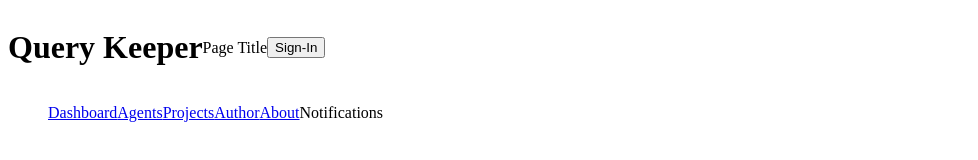
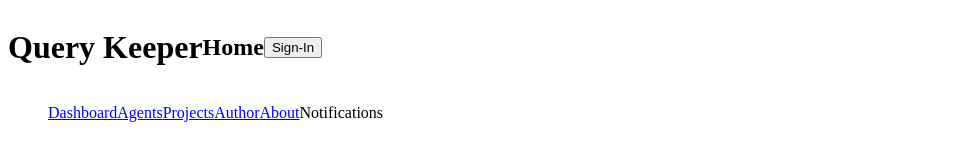
Before and after one commit to jraczynski6/query-keeper, a React (Vite) app: page / in a window 1280 px wide. Shown: the top 160 px of the page, without its empty margins (0-978 px from the left). Built offline with nearby package versions, Linux system fonts and the light colour scheme.

Commit message:
Add dynamic page titles

```diff
--- a/src/components/Header.jsx
+++ b/src/components/Header.jsx
@@ -1,8 +1,20 @@
-export default function Header({isAuthenticated, onSignInClick, pageTitle}) {
+import { useLocation } from "react-router-dom";
+
+export default function Header({ isAuthenticated, onSignInClick }) {
+    const location = useLocation();
+
+    //convert path to page title
+    const pageTitle = location.pathname === "/"
+        ? "Home"
+        : location.pathname
+            .replace("/", "") //remove slash
+            .replace(/-/g, " ") //replace hyphens
+            .replace(/\b\w/g, c => c.toUpperCase()); //capitalize letters.
+
     return (
         <header className="app-header">
             <h1>Query Keeper</h1>
-            <p>{pageTitle || "Page Title"}</p>
+                <h2>{pageTitle}</h2>
             {!isAuthenticated && (
                 <button onClick={onSignInClick}>Sign-In</button>
             )}
--- a/src/components/Layout.jsx
+++ b/src/components/Layout.jsx
@@ -14,7 +14,7 @@ export default function Layout({ children, isAuthenticated, setAuthenticated })
     return (
         <div className="app-layout">
             <Header
-                isAuthenticated={isAuthenticated} // conditionally render based on auth statu
+                isAuthenticated={isAuthenticated} // conditionally render based on auth state
                 onSignInClick={() => setSignInOpen(true)}
             />
             <NavMenu />
```
